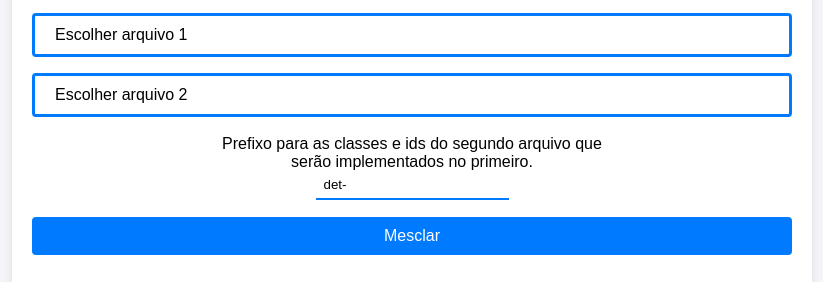
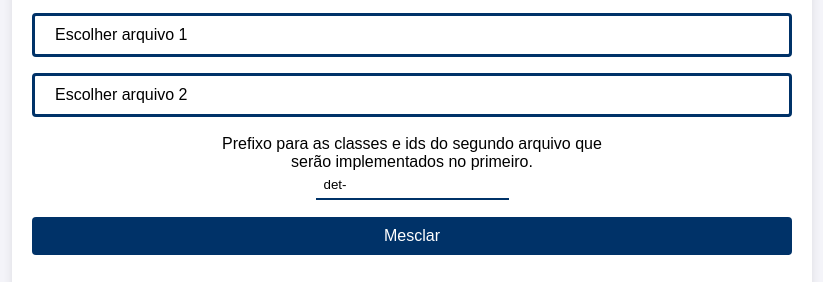
Before and after one commit to nicolasmacardoso/MESCLADOR-CSS, a plain HTML site: page index.html in a window 1280 px wide. Shown: the part 93-375 px from the top of the page, without its empty margins (228-1051 px from the left). Drawn offline with Linux system fonts and the light colour scheme.

Commit message:
Ajustes nas cores

```diff
--- a/style.css
+++ b/style.css
@@ -35,7 +35,7 @@ label{
     align-items: center;
     background-color: white;
     color: black;
-    border: 3px solid #007BFF;
+    border: 3px solid #003268;
     padding: 10px 20px;
     font-family: sans-serif;
     border-radius: 4px;
@@ -49,7 +49,7 @@ label{
     background-color: white;
     color: black;
     border: 0px;
-    border-bottom: 2px solid #007BFF;
+    border-bottom: 2px solid #003268;
     padding: 6px 8px;
     font-family: sans-serif;
 }
@@ -85,7 +85,7 @@ input[type="file"] {
 button {
     padding: 10px 20px;
     border: none;
-    background-color: #007bff;
+    background-color: #003268;
     color: white;
     border-radius: 4px;
     cursor: pointer;
@@ -93,7 +93,7 @@ button {
 }
 
 button:hover {
-    background-color: #0056b3;
+    background-color: #003268;
 }
 
 #result-container {
@@ -109,7 +109,7 @@ h2 {
     font-family: monospace;
     white-space: pre-wrap;
     text-align: left;
-    color: #273991;
+    color: #003268;
     max-height: 580px;
     overflow: auto;
 }
@@ -123,9 +123,9 @@ h2 {
 }
 
 ::-webkit-scrollbar-thumb {
-    background: #437bfb;
+    background: #003268;
 }
 
 ::-webkit-scrollbar-thumb:hover {
-    background: #437bfb;
+    background: #003268;
 }
```
